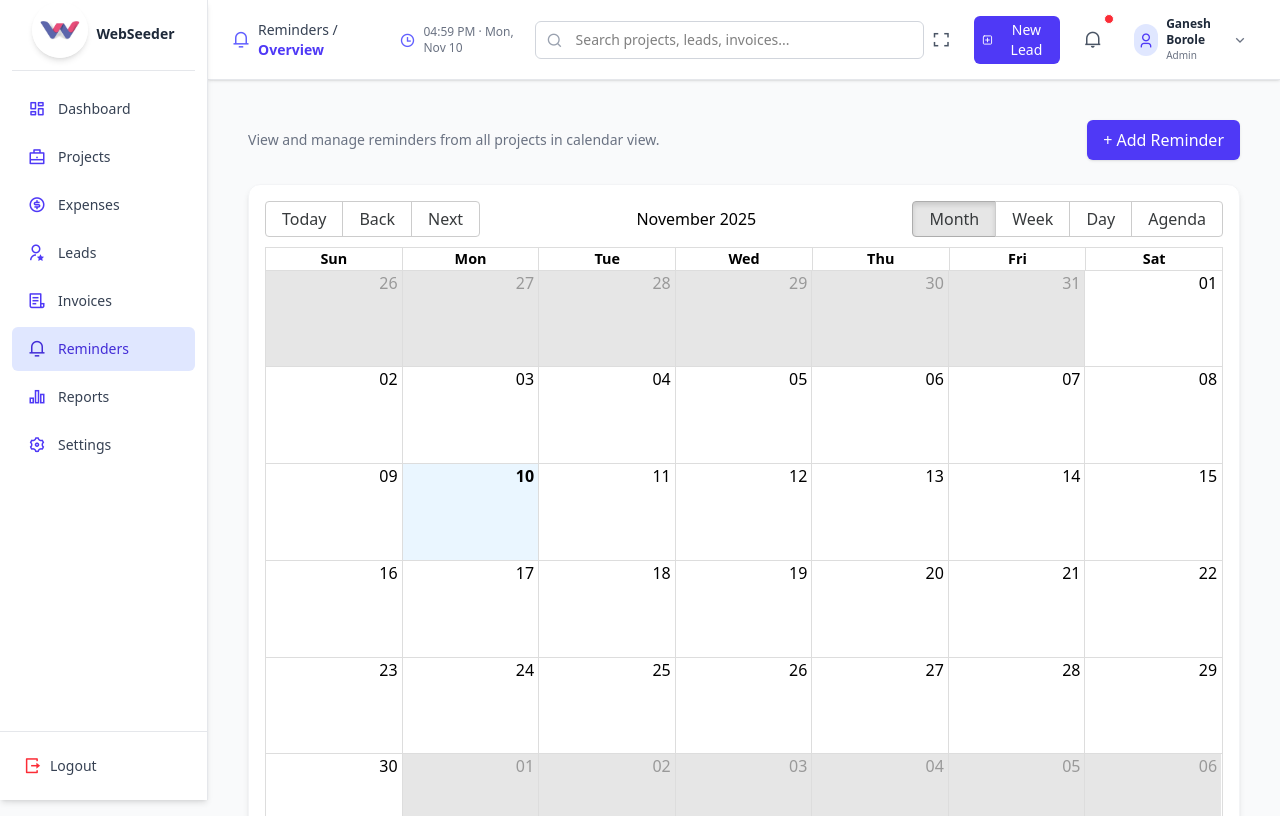
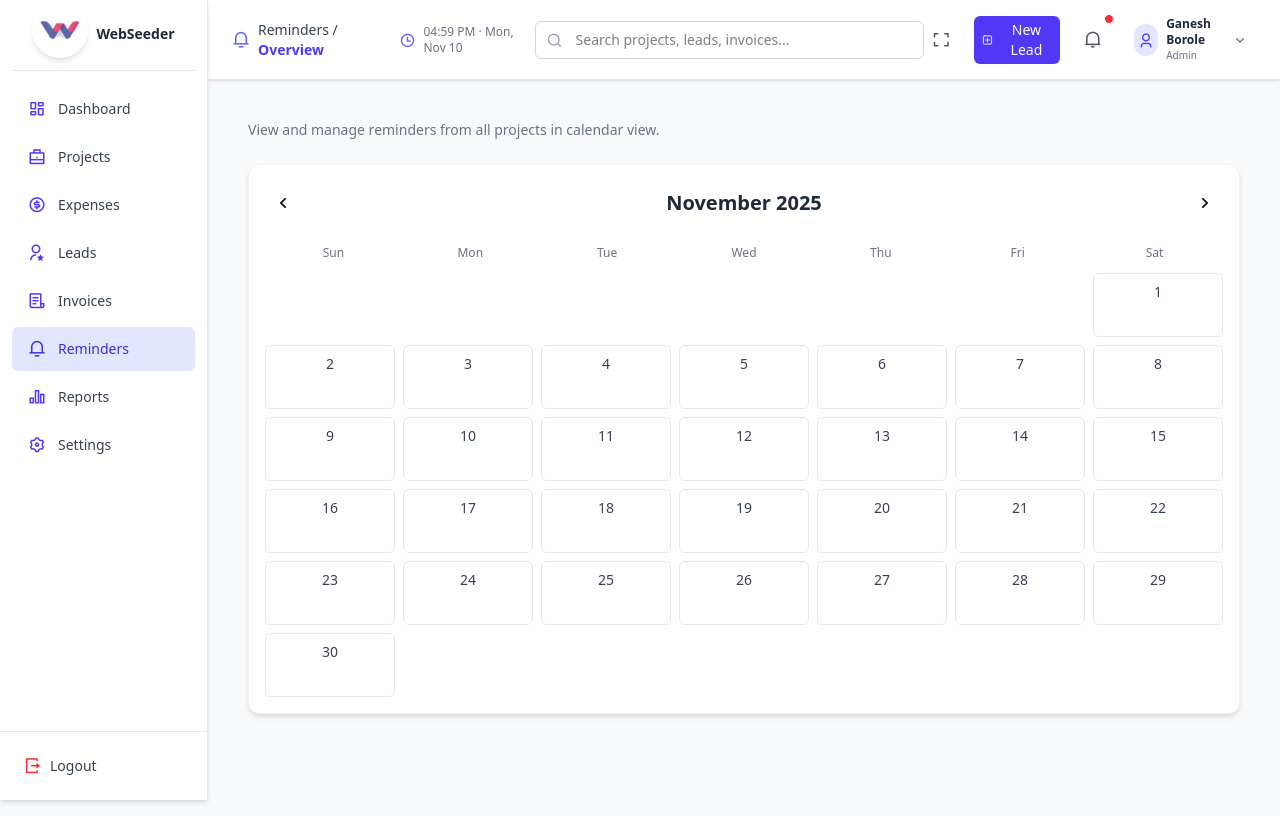
Before and after one commit to ganeshWebseeder/CRM-App, a React (Vite) app: page /reminders in a window 1280 px wide. Built offline with nearby package versions, Linux system fonts and the light colour scheme.

Commit message:
add cahnges in project nad remindeer section

```diff
--- a/src/Pages/Dashboard.jsx
+++ b/src/Pages/Dashboard.jsx
@@ -61,21 +61,21 @@ export default function Dashboard() {
       onClick: () => navigate("/projects"),
       value: 128,
       icon: <Briefcase size={22} />,
-      color: "from-blue-400 to-blue-600",
+      color: "from-blue-300 to-blue-400",
     },
     {
       title: "Active Projects",
       onClick: () => navigate("/projects?status=active"),
       value: 76,
       icon: <PlayCircle size={22} />,
-      color: "from-green-400 to-green-600",
+      color: "from-green-300 to-green-400",
     },
     {
       title: "Leads Count",
       onClick: () => navigate("/leads"),
       value: 54,
       icon: <Users size={22} />,
-      color: "from-yellow-400 to-yellow-600",
+      color: "from-yellow-300 to-yellow-400",
     },
     {
       title: "Outstanding Amount",
@@ -83,14 +83,14 @@ export default function Dashboard() {
       value: 452300,
       isCurrency: true,
       icon: <IndianRupee size={22} />,
-      color: "from-rose-400 to-red-600",
+      color: "from-rose-300 to-red-400",
     },
     {
       title: "Reminders Today",
       onClick: () => navigate("/reminders"),
       value: 9,
       icon: <Bell size={22} />,
-      color: "from-indigo-400 to-indigo-600",
+      color: "from-indigo-300 to-indigo-400",
     },
   ];
 
--- a/src/Pages/InvoiceCreation.jsx
+++ b/src/Pages/InvoiceCreation.jsx
@@ -6,7 +6,7 @@ import InvoiceActions from "../components/invoices/InvoiceActions";
 export default function InvoiceCreation() {
   const [invoice, setInvoice] = useState({
     type: "Proforma",
-    items: [{ id: 1, description: "", qty: 1, price: 0 }],
+    items: [{ id: 1, description: "", qty: 1, price: 1 }],
     gstEnabled: false,
     version: 1,
     status: "Draft",
@@ -26,7 +26,7 @@ export default function InvoiceCreation() {
       ...invoice,
       items: [
         ...invoice.items,
-        { id: Date.now(), description: "", qty: 1, price: 0 },
+        { id: Date.now(), description: "", qty: 1, price: 1 },
       ],
     });
   };
--- a/src/Pages/ReminderManagement.jsx
+++ b/src/Pages/ReminderManagement.jsx
@@ -5,14 +5,15 @@ import ReminderModal from "../components/reminders/ReminderModal";
 export default function ReminderManagement() {
   const [reminders, setReminders] = useState([]);
   const [showModal, setShowModal] = useState(false);
+  const [selectedDate, setSelectedDate] = useState(null);
 
-  // 🧠 Load from localStorage on mount
+  // 🧠 Load reminders from localStorage
   useEffect(() => {
     const stored = localStorage.getItem("reminders");
     if (stored) setReminders(JSON.parse(stored));
   }, []);
 
-  // 💾 Save to localStorage whenever reminders change
+  // 💾 Save to localStorage
   useEffect(() => {
     localStorage.setItem("reminders", JSON.stringify(reminders));
   }, [reminders]);
@@ -27,35 +28,37 @@ export default function ReminderManagement() {
     setReminders(reminders.filter((r) => r.id !== id));
   };
 
+  // 📅 When a date is clicked, open the modal
+  const handleDateClick = (date) => {
+    setSelectedDate(date);
+    setShowModal(true);
+  };
+
   return (
     <div className="p-6 space-y-6">
       {/* Header */}
-      <div className=" flex justify-between items-center">
-        <div>
-
-          <p className="text-gray-500 text-sm">
-            View and manage reminders from all projects in calendar view.
-          </p>
-        </div>
-        <button
-          onClick={() => setShowModal(true)}
-          className="bg-indigo-600 hover:bg-indigo-700 text-white px-4 py-2 rounded-md shadow transition"
-        >
-          + Add Reminder
-        </button>
+      <div>
+        <p className="text-gray-500 text-sm">
+          View and manage reminders from all projects in calendar view.
+        </p>
       </div>
 
-      {/* Calendar Section */}
+      {/* Calendar */}
       <div className="bg-white p-4 rounded-xl shadow-md border border-gray-100">
-        <ReminderCalendar reminders={reminders} onDelete={handleDelete} />
+        <ReminderCalendar
+          reminders={reminders}
+          onDelete={handleDelete}
+          onDateClick={handleDateClick} // ✅ Pass new handler
+        />
       </div>
 
-      {/* Modal for Adding Reminder */}
+      {/* Reminder Modal */}
       {showModal && (
         <ReminderModal
           show={showModal}
           onClose={() => setShowModal(false)}
           onSave={handleSave}
+          defaultDate={selectedDate}
         />
       )}
     </div>
--- a/src/components/reminders/ReminderCalendar.jsx
+++ b/src/components/reminders/ReminderCalendar.jsx
@@ -1,62 +1,104 @@
-import React from "react";
-import { Calendar, momentLocalizer } from "react-big-calendar";
-import moment from "moment";
-import "react-big-calendar/lib/css/react-big-calendar.css";
+import React, { useState } from "react";
 
-const localizer = momentLocalizer(moment);
+export default function ReminderCalendar({ reminders, onDelete, onDateClick }) {
+  const [currentDate, setCurrentDate] = useState(new Date());
 
-export default function ReminderCalendar({ reminders, onDelete }) {
-  const events = reminders.map((r) => ({
-    id: r.id,
-    title: `${r.title} (${r.project})`,
-    start: new Date(r.date),
-    end: new Date(r.date),
-    allDay: false,
-    status: r.status,
-  }));
+  const year = currentDate.getFullYear();
+  const month = currentDate.getMonth();
 
-  // 🎨 Custom event style
-  const eventStyleGetter = (event) => {
-    const backgroundColor =
-      event.status === "Done"
-        ? "#22c55e" // green
-        : event.status === "Pending"
-        ? "#eab308" // yellow
-        : "#3b82f6"; // blue (default)
-    return {
-      style: {
-        backgroundColor,
-        color: "white",
-        borderRadius: "6px",
-        border: "none",
-        fontSize: "0.8rem",
-        padding: "2px 4px",
-      },
-    };
-  };
+  // Start of month
+  const firstDay = new Date(year, month, 1).getDay();
+  // Total days in month
+  const daysInMonth = new Date(year, month + 1, 0).getDate();
 
-  const handleEventClick = (event) => {
-    if (
-      window.confirm(
-        `Delete reminder "${event.title}"?\nClick OK to confirm.`
-      )
-    ) {
-      onDelete(event.id);
-    }
+  // Build calendar grid
+  const calendarDays = [];
+  for (let i = 0; i < firstDay; i++) calendarDays.push(null);
+  for (let d = 1; d <= daysInMonth; d++) calendarDays.push(d);
+
+  // Helper: Check if reminder exists for date
+  const hasReminder = (day) => {
+    return reminders.some(
+      (r) =>
+        r.date.getFullYear() === year &&
+        r.date.getMonth() === month &&
+        r.date.getDate() === day
+    );
   };
 
   return (
-    <div className="h-[650px]">
-      <Calendar
-        localizer={localizer}
-        events={events}
-        startAccessor="start"
-        endAccessor="end"
-        style={{ height: "100%" }}
-        popup
-        onSelectEvent={handleEventClick}
-        eventPropGetter={eventStyleGetter}
-      />
+    <div className="w-full">
+
+      {/* Month Header */}
+      <div className="flex items-center justify-between mb-4">
+        <button
+          onClick={() =>
+            setCurrentDate(new Date(year, month - 1, 1))
+          }
+          className="p-2 rounded hover:bg-gray-100"
+        >
+          <i className="ri-arrow-left-s-line text-xl"></i>
+        </button>
+
+        <h2 className="text-xl font-semibold text-gray-800">
+          {currentDate.toLocaleString("default", { month: "long" })} {year}
+        </h2>
+
+        <button
+          onClick={() =>
+            setCurrentDate(new Date(year, month + 1, 1))
+          }
+          className="p-2 rounded hover:bg-gray-100"
+        >
+          <i className="ri-arrow-right-s-line text-xl"></i>
+        </button>
+      </div>
+
+      {/* Week Days */}
+      <div className="grid grid-cols-7 text-center font-medium text-gray-500 mb-2">
+        {["Sun", "Mon", "Tue", "Wed", "Thu", "Fri", "Sat"].map((d) => (
+          <div key={d} className="py-1 text-xs">
+            {d}
+          </div>
+        ))}
+      </div>
+
+      {/* Calendar Days */}
+      <div className="grid grid-cols-7 gap-2 text-center">
+        {calendarDays.map((day, index) => {
+          if (!day)
+            return <div key={index} className="h-16"></div>;
+
+          const isHighlighted = hasReminder(day);
+
+          return (
+            <div
+              key={index}
+              onClick={() => onDateClick(day)}
+              className={`h-16 flex flex-col items-center justify-start p-2 cursor-pointer rounded-md border
+              ${
+                isHighlighted
+                  ? "bg-indigo-50 border-indigo-200"
+                  : "bg-white border-gray-200 hover:bg-gray-50"
+              } transition`}
+            >
+              {/* DATE NUMBER */}
+              <p
+                className={`text-sm font-medium ${
+                  isHighlighted ? "text-indigo-700" : "text-gray-700"
+                }`}
+              >
+                {day}
+              </p>
+
+              {/* DOT INDICATOR */}
+              {isHighlighted && (
+                <span className="mt-1 w-2 h-2 rounded-full bg-indigo-500"></span>
+              )}
+            </div>
+          );
+        })}
+      </div>
     </div>
   );
 }
--- a/src/components/reminders/ReminderModal.jsx
+++ b/src/components/reminders/ReminderModal.jsx
@@ -4,7 +4,7 @@ export default function ReminderModal({ show, onClose, onSave }) {
   const [form, setForm] = useState({
     title: "",
     project: "",
-    date: "",
+    datetime: "",   // store original datetime-local value
     status: "Pending",
   });
 
@@ -12,16 +12,29 @@ export default function ReminderModal({ show, onClose, onSave }) {
 
   const handleSubmit = (e) => {
     e.preventDefault();
-    if (!form.title || !form.project || !form.date) {
+
+    if (!form.title || !form.project || !form.datetime) {
       alert("Please fill all fields!");
       return;
     }
+
+    // Split date and time separately
+    const [datePart, timePart] = form.datetime.split("T");
+
     onSave({
-      ...form,
       id: Date.now(),
-      date: new Date(form.date),
+      title: form.title,
+      project: form.project,
+      status: form.status,
+
+      // Calendar date → usable for day matching
+      date: new Date(datePart),
+
+      // Store time separately (useful for display)
+      time: timePart,
     });
-    onClose();
+
+    onClose(); // close modal
   };
 
   return (
@@ -30,6 +43,7 @@ export default function ReminderModal({ show, onClose, onSave }) {
         <h2 className="text-lg font-semibold text-gray-800 mb-4">
           Add Reminder
         </h2>
+
         <form onSubmit={handleSubmit} className="space-y-3">
           {/* Title */}
           <div>
@@ -38,7 +52,7 @@ export default function ReminderModal({ show, onClose, onSave }) {
               type="text"
               value={form.title}
               onChange={(e) => setForm({ ...form, title: e.target.value })}
-              placeholder="e.g., Call client for update"
+              placeholder="e.g., Call client"
               className="w-full border border-gray-300 rounded-md px-3 py-2 mt-1 focus:ring-1 focus:ring-indigo-400"
             />
           </div>
@@ -50,18 +64,18 @@ export default function ReminderModal({ show, onClose, onSave }) {
               type="text"
               value={form.project}
               onChange={(e) => setForm({ ...form, project: e.target.value })}
-              placeholder="e.g., CRM Revamp"
+              placeholder="e.g., CRM System"
               className="w-full border border-gray-300 rounded-md px-3 py-2 mt-1 focus:ring-1 focus:ring-indigo-400"
             />
           </div>
 
-          {/* Date */}
+          {/* Date & Time */}
           <div>
             <label className="text-sm text-gray-600">Date & Time</label>
             <input
               type="datetime-local"
-              value={form.date}
-              onChange={(e) => setForm({ ...form, date: e.target.value })}
+              value={form.datetime}
+              onChange={(e) => setForm({ ...form, datetime: e.target.value })}
               className="w-full border border-gray-300 rounded-md px-3 py-2 mt-1 focus:ring-1 focus:ring-indigo-400"
             />
           </div>
@@ -88,6 +102,7 @@ export default function ReminderModal({ show, onClose, onSave }) {
             >
               Cancel
             </button>
+
             <button
               type="submit"
               className="px-4 py-2 text-white bg-indigo-600 hover:bg-indigo-700 rounded-md"
@@ -95,6 +110,7 @@ export default function ReminderModal({ show, onClose, onSave }) {
               Save Reminder
             </button>
           </div>
+
         </form>
       </div>
     </div>
```
Also changed, not shown: src/Pages/Projects.jsx (+38 -44 lines), src/components/ProjectModal.jsx (+52 -17 lines).
